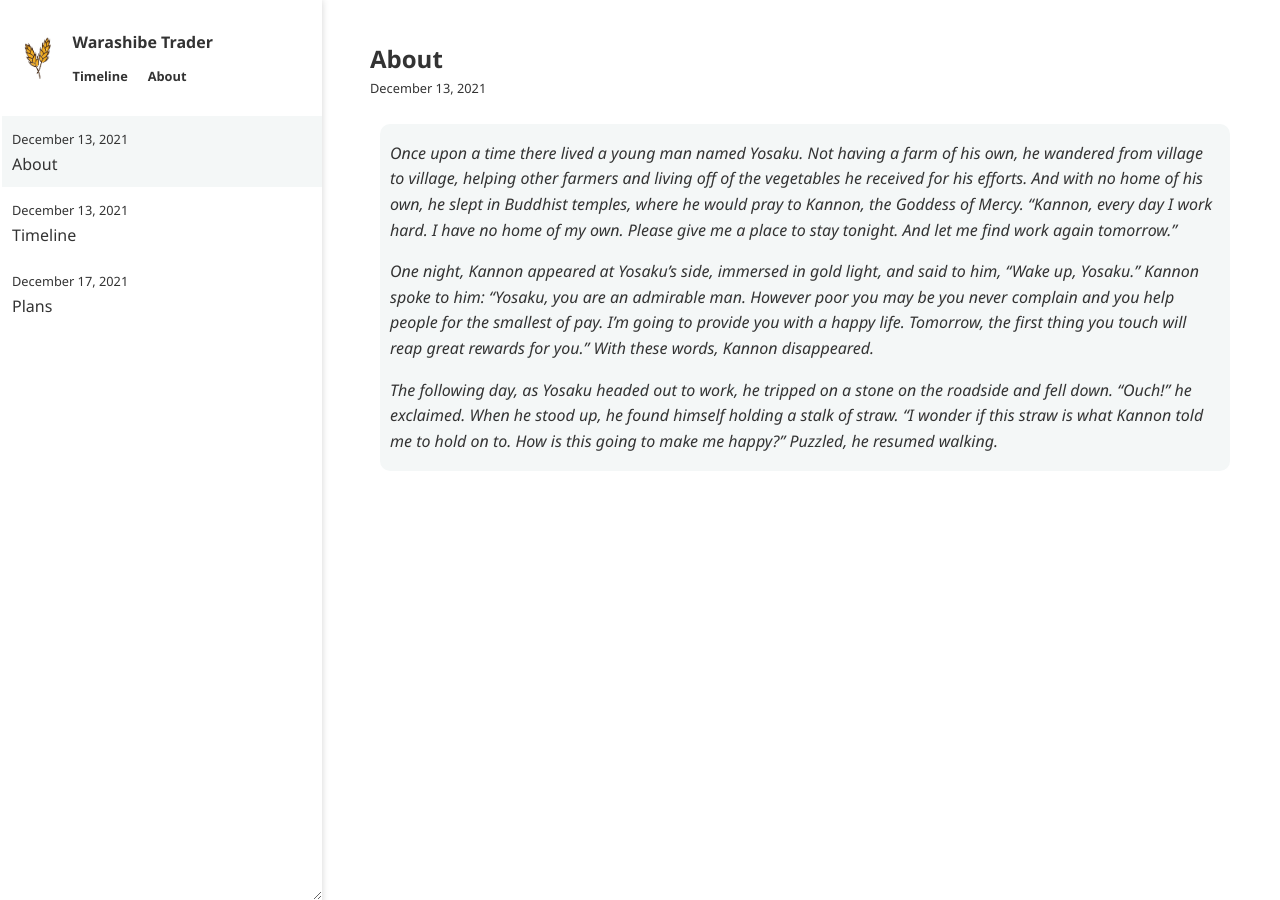
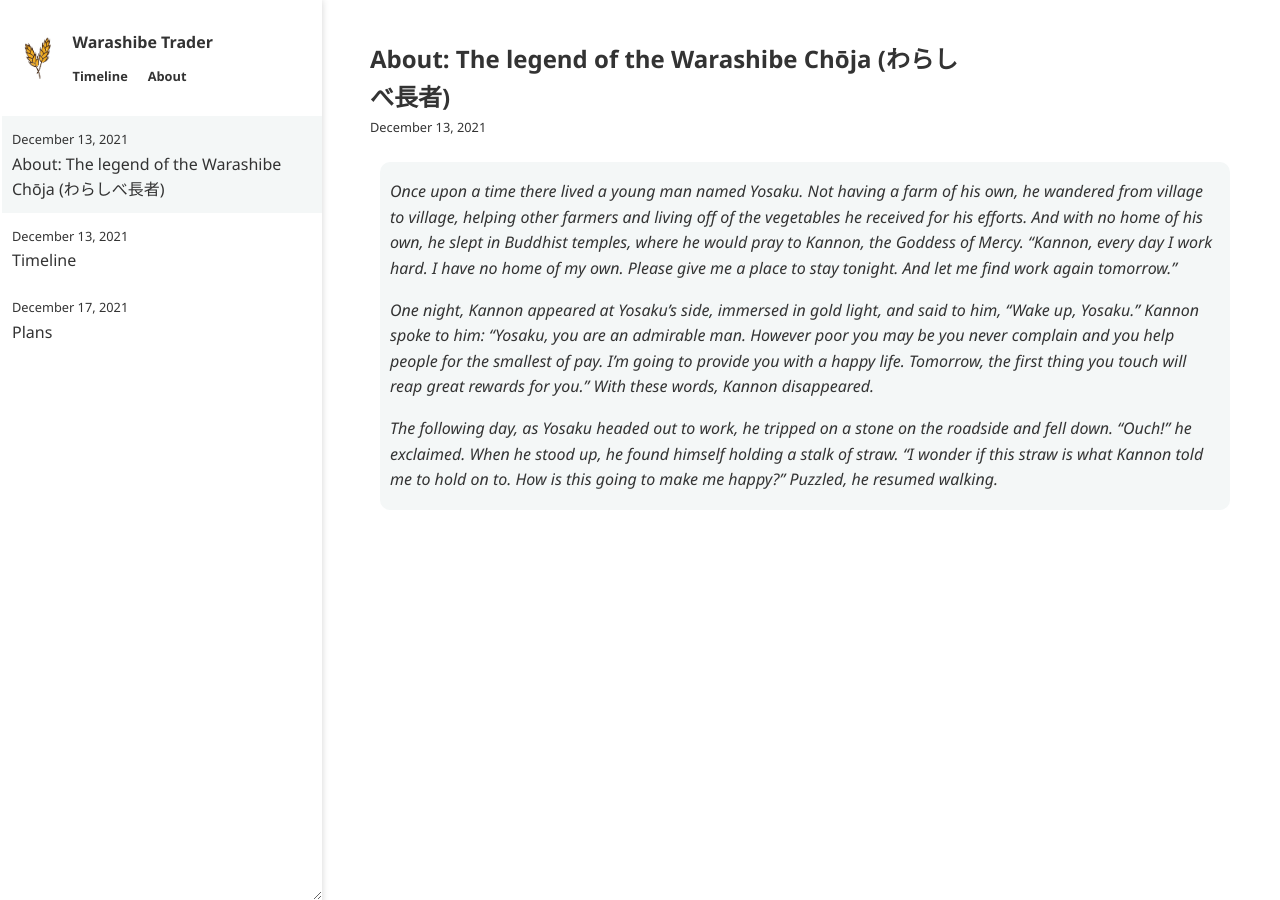
Before and after one commit to warashibetrader/warashibetrader.github.io, a Jekyll site: the page built from _posts/2021-12-13-about.md, in a window 1280 px wide. Built offline with Jekyll 4.4.1, drawn with Linux system fonts in a browser that asks for light colours.

Commit message:
Update 2021-12-13-about.md

```diff
--- a/_posts/2021-12-13-about.md
+++ b/_posts/2021-12-13-about.md
@@ -1,5 +1,5 @@
 ---
-title: "About"
+title: "About: The legend of the Warashibe Chōja (わらしべ長者)"
 ---
 
 > Once upon a time there lived a young man named Yosaku. Not having a farm of his own, he wandered from village to village, helping other farmers and living off of the vegetables he received for his efforts. And with no home of his own, he slept in Buddhist temples, where he would pray to Kannon, the Goddess of Mercy. "Kannon, every day I work hard. I have no home of my own. Please give me a place to stay tonight. And let me find work again tomorrow."
```
